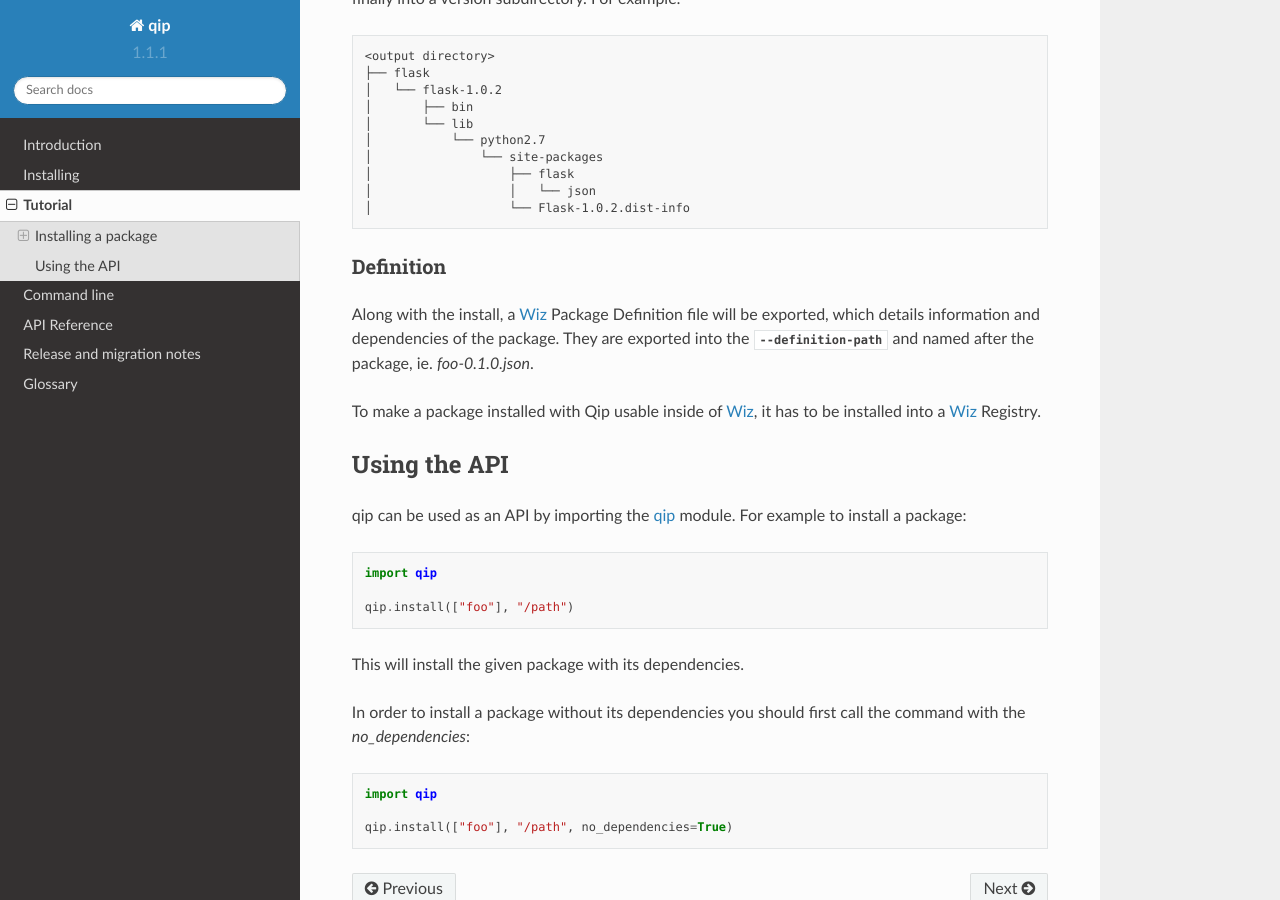
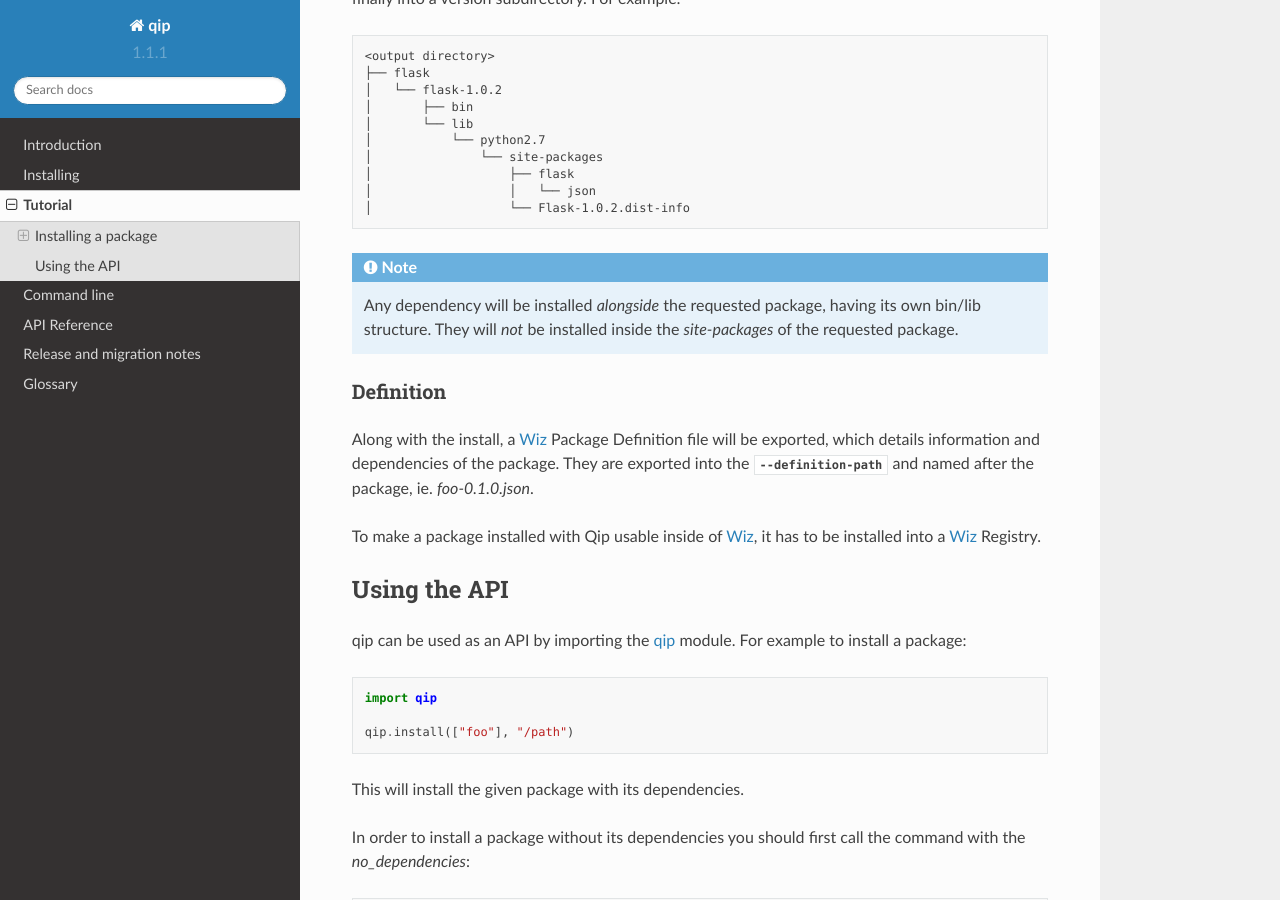
Before and after one commit to themill/qip, a Sphinx documentation site: the page built from doc/tutorial.rst, in a window 1280 px wide and 900 px high, scrolled down 678 px. Built offline with Sphinx 7.4.7 and the Read the Docs theme 2.0.0, drawn with Linux system fonts in a browser that asks for light colours.

Commit message:
Add note to the tutorial to clarify structure a bit more.

```diff
--- a/doc/tutorial.rst
+++ b/doc/tutorial.rst
@@ -46,6 +46,12 @@ package directory and finally into a version subdirectory. For example:
     │                   │   └── json
     │                   └── Flask-1.0.2.dist-info
 
+.. note::
+
+    Any dependency will be installed *alongside* the requested package, having
+    its own bin/lib structure. They will *not* be installed inside the
+    `site-packages` of the requested package.
+
 Definition
 ----------
 
```
